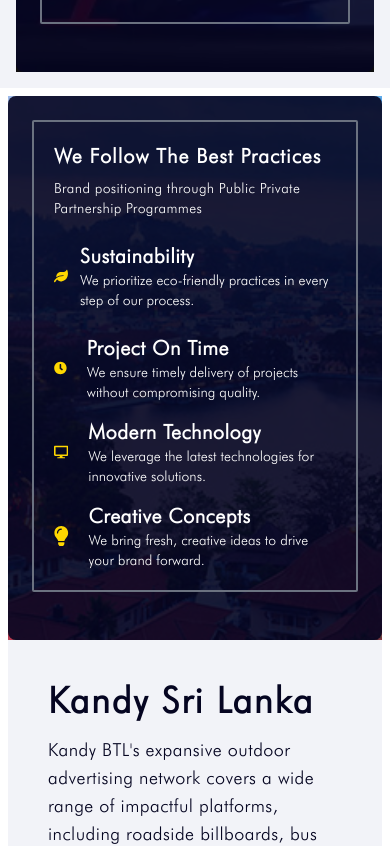
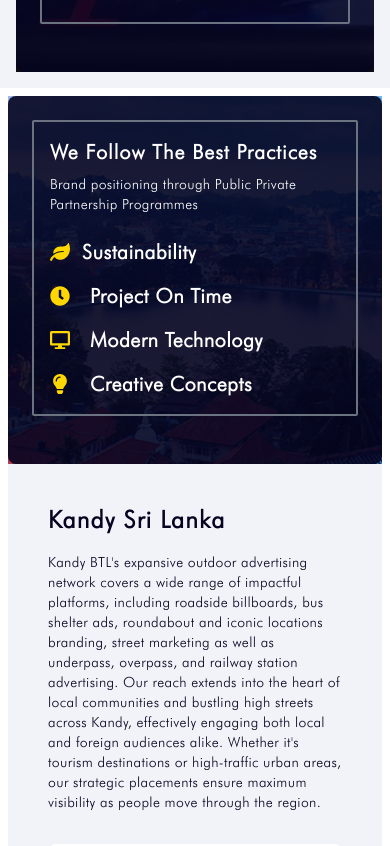
Before and after one commit to SanthushEk/KandyBTL, a React (Vite) app: page / in a window 390 px wide. Shown: the part 5120-5966 px from the top of the page. Built offline with nearby package versions, Linux system fonts and the light colour scheme.

Commit message:
Initial commit

```diff
--- a/src/components/home/sections/workwithus.jsx
+++ b/src/components/home/sections/workwithus.jsx
@@ -22,60 +22,60 @@
         <div className="absolute inset-0 bg-secondary opacity-90 rounded-lg"></div>
 
         {/* Content */}
-        <div className="relative z-10 text-white font-futura border-2 border-gray-500 p-5 lg:pt-24 rounded-sm mb-6 h-full">
+        <div className="relative z-10 text-white font-futura border-2 border-gray-500 p-4 lg:pt-24 rounded-sm mb-6 h-full">
           {/* Title and Subtitle */}
           <div className="relative z-10 text-white pl-0 md:pl-48">
             <h1 className="text-xl md:text-4xl font-semibold mb-2 tracking-wider">
               We Follow The Best Practices
             </h1>
-            <h2 className="text-sm md:text-xl font-light mb-6 tracking-wide ">
+            <h2 className="text-sm md:text-xl font-light mb-6 tracking-wide">
               Brand positioning through Public Private Partnership Programmes
             </h2>
             {/* List Section */}
             <ul className="space-y-4">
-              <li className="flex items-center space-x-3 mb-6">
+              <li className="flex items-center space-x-3 ">
                 <FaLeaf className="text-xl md:text-4xl text-yellow" />
                 <div>
                   <h3 className="text-xl md:text-2xl tracking-wide font-semibold">
                     Sustainability
                   </h3>
-                  <p className="text-sm md:text-lg">
+                  <p className="text-sm md:text-lg hidden sm:block">
                     We prioritize eco-friendly practices in every step of our
                     process.
                   </p>
                 </div>
               </li>
-              <li className="flex items-center space-x-5 mb-6">
+              <li className="flex items-center space-x-5 ">
                 <FaClock className="text-xl md:text-4xl text-yellow" />
                 <div>
                   <h3 className="text-xl md:text-2xl tracking-wide font-semibold">
                     Project On Time
                   </h3>
-                  <p className="text-sm md:text-lg">
+                  <p className="text-sm md:text-lg hidden sm:block">
                     We ensure timely delivery of projects without compromising
                     quality.
                   </p>
                 </div>
               </li>
-              <li className="flex items-center space-x-5 mb-6">
+              <li className="flex items-center space-x-5 ">
                 <FaDesktop className="text-xl md:text-4xl text-yellow" />
                 <div>
                   <h3 className="text-xl md:text-2xl tracking-wide font-semibold">
                     Modern Technology
                   </h3>
-                  <p className="text-sm md:text-lg">
+                  <p className="text-sm md:text-lg hidden sm:block">
                     We leverage the latest technologies for innovative
                     solutions.
                   </p>
                 </div>
               </li>
-              <li className="flex items-center space-x-5 mb-6">
+              <li className="flex items-center space-x-5 ">
                 <FaLightbulb className="text-xl md:text-4xl text-yellow" />
                 <div>
                   <h3 className="text-xl md:text-2xl tracking-wide font-semibold">
                     Creative Concepts
                   </h3>
-                  <p className="text-sm md:text-lg">
+                  <p className="text-sm md:text-lg hidden sm:block">
                     We bring fresh, creative ideas to drive your brand forward.
                   </p>
                 </div>
@@ -86,7 +86,6 @@
       </motion.div>
 
       {/* Right Section */}
-      {/* Right Section */}
       <motion.div
         className="w-full lg:w-1/2 h-full p-10 lg:pr-36 relative"
         initial={{ opacity: 0, x: isMobile ? 50 : 100 }}
@@ -95,10 +94,10 @@
         viewport={{ once: true }}
       >
         <div className="relative z-10 mb-6">
-          <h1 className="text-4xl tracking-wider font-bold text-secondary mb-4">
+          <h1 className="text-2xl md:text-4xl tracking-wider font-bold text-secondary mb-4">
             Kandy Sri Lanka
           </h1>
-          <p className="text-lg tracking-wide text-secondary mb-6">
+          <p className="text-sm md:text-lg tracking-wide text-secondary mb-6">
             Kandy BTL's expansive outdoor advertising network covers a wide
             range of impactful platforms, including roadside billboards, bus
             shelter ads, roundabout and iconic locations branding, street
@@ -117,7 +116,7 @@
               className="w-full h-80 object-cover rounded-lg mb-4"
             />
           </div>
-          <h2 className="text-2xl tracking-wide text-secondary font-semibold mb-4">
+          <h2 className="text-xl md:text-2xl tracking-wide text-secondary font-semibold mb-4">
             10 Years of Undefeated Successes
           </h2>
           <button className="bg-yellow text-secondary px-8 py-2 rounded-lg font-bold tracking-wide transition duration-300">
```
